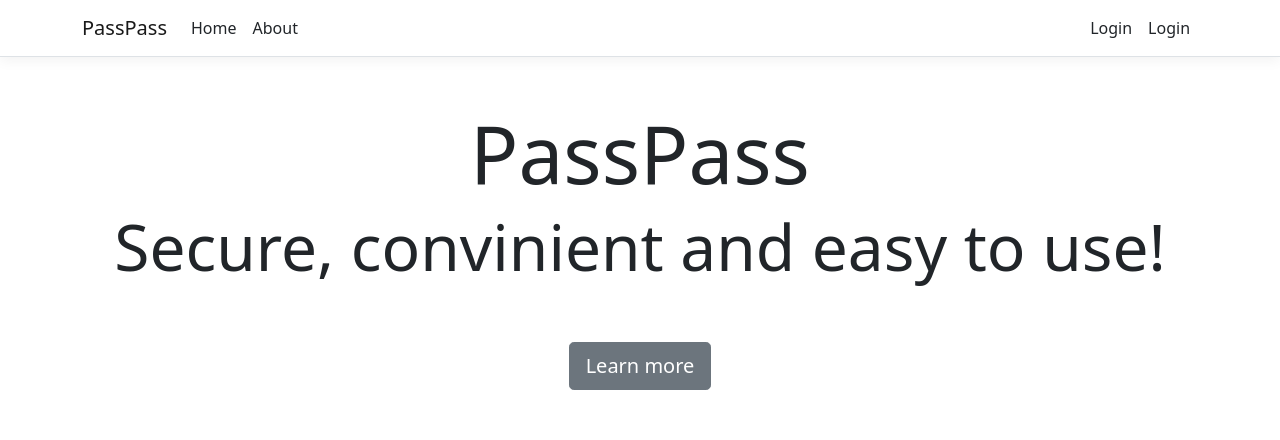
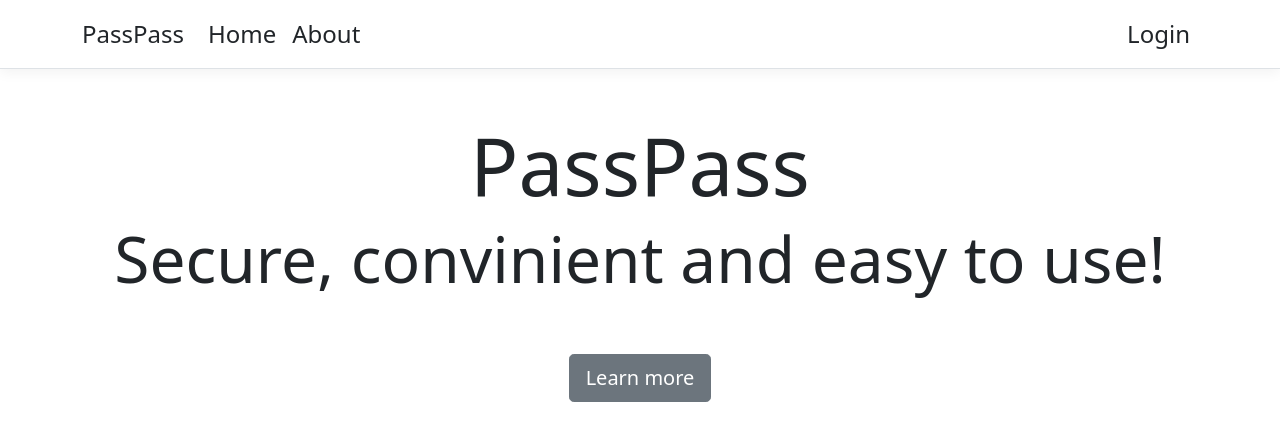
Before and after one commit to Lmnilsen/Passpass, a React (Create React App) app in the folder PassPass/ClientApp/: page / in a window 1280 px wide. Shown: the top 440 px of the page. Built offline with nearby package versions, Linux system fonts and the light colour scheme.

Commit message:
Update navbar #10

```diff
--- a/PassPass/ClientApp/src/components/NavMenu.js
+++ b/PassPass/ClientApp/src/components/NavMenu.js
@@ -25,25 +25,22 @@ export class NavMenu extends Component {
     return (
       <header>
         <Navbar className="navbar-expand-sm navbar-toggleable-sm ng-white border-bottom box-shadow mb-3" container light>
-          <NavbarBrand tag={Link} to="/">PassPass</NavbarBrand>
+          <NavbarBrand tag={Link} className="text-dark fs-4" to="/">PassPass</NavbarBrand>
           <NavbarToggler onClick={this.toggleNavbar} className="mr-2" />
           <Collapse className="d-sm-inline-flex" isOpen={!this.state.collapsed} navbar>
             <ul className="navbar-nav flex-grow">
               <NavItem>
-                <NavLink tag={Link} className="text-dark" to="/">Home</NavLink>
+                <NavLink tag={Link} className="text-dark fs-4" to="/">Home</NavLink>
               </NavItem>
               <NavItem>
-                <NavLink tag={Link} className="text-dark" to="/about">About</NavLink>
+                <NavLink tag={Link} className="text-dark fs-4" to="/about">About</NavLink>
               </NavItem>
             </ul>
           </Collapse>
           <Collapse className="d-sm-inline-flex flex-sm-row-reverse" isOpen={!this.state.collapsed} navbar>
             <ul className="navbar-nav flex-grow">
               <NavItem>
-                <NavLink tag={Link} className="text-dark" to="/login">Login</NavLink>
-              </NavItem>
-              <NavItem>
-                <NavLink tag={Link} className="text-dark" to="/login">Login</NavLink>
+                <NavLink tag={Link} className="text-dark fs-4" to="/login">Login</NavLink>
               </NavItem>
             </ul>
           </Collapse>
```
